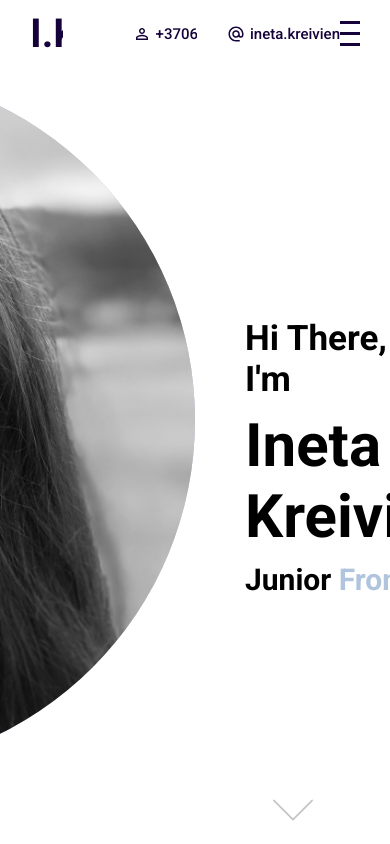
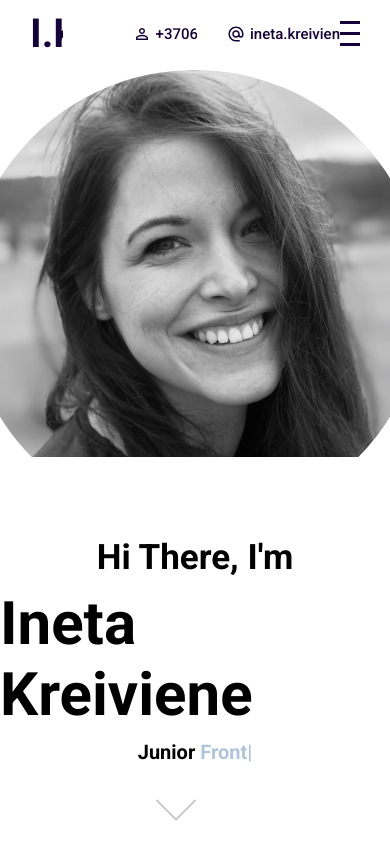
Before and after one commit to INKR1/my_react_portfolio, a React (Create React App) app in the folder my-portfolio/: page / in a window 390 px wide. Built offline with nearby package versions, Linux system fonts and the light colour scheme.

Commit message:
React responsive web intro design

```diff
--- a/my-portfolio/src/components/intro/intro.scss
+++ b/my-portfolio/src/components/intro/intro.scss
@@ -3,6 +3,11 @@
 .intro {
     background-color: white;
     display: flex;
+
+    @include mobile{
+        flex-direction: column;
+        align-items: center;
+    }
 
     .left {
         flex: 0.5;
@@ -11,16 +16,24 @@
         .imgContainer {
             width: 700px;
             height: 700px;
-      background-color: lightsteelblue;
+            // background-color: lightsteelblue;
             border-radius: 50%;
             display: flex;
             align-items: flex-end;
             justify-content: center;
             float: right;
 
+            @include mobile{
+                align-items: flex-start;
+            }
+
             img {
                 height: 100%;
 
+                @include mobile{
+                    height: 65%;
+                    border-radius: 50%;
+                }
             }
         }
     }
@@ -36,6 +49,10 @@
             flex-direction: column;
             justify-content: center;
 
+            @include mobile{
+                padding-left: 0;
+                align-items: center;
+            }
 
             h1 {
                 font-size: 60px;
@@ -48,6 +65,10 @@
 
             h3 {
                 font-size: 30px;
+
+                @include mobile{
+                    font-size: 20px;
+                }
 
                 span {
                     font-size: inherit;
--- a/my-portfolio/src/global.scss
+++ b/my-portfolio/src/global.scss
@@ -1 +1,9 @@
 $mainColor: #15023a;
+
+$width: 768px;
+
+@mixin mobile {
+    @media (max-width: #{$width}) {
+        @content;
+    }
+}
```
Lines whose indentation alone changed are shown as unchanged.
